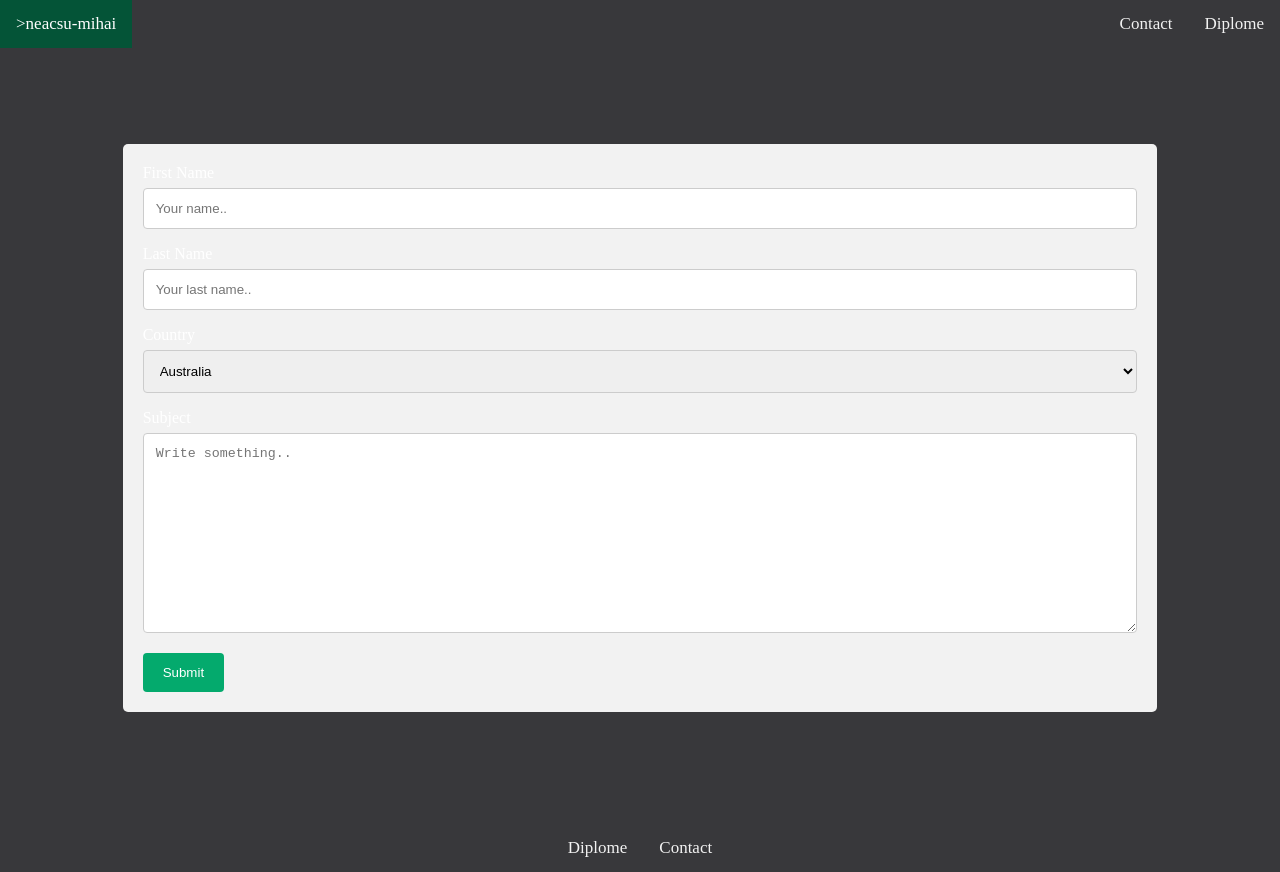
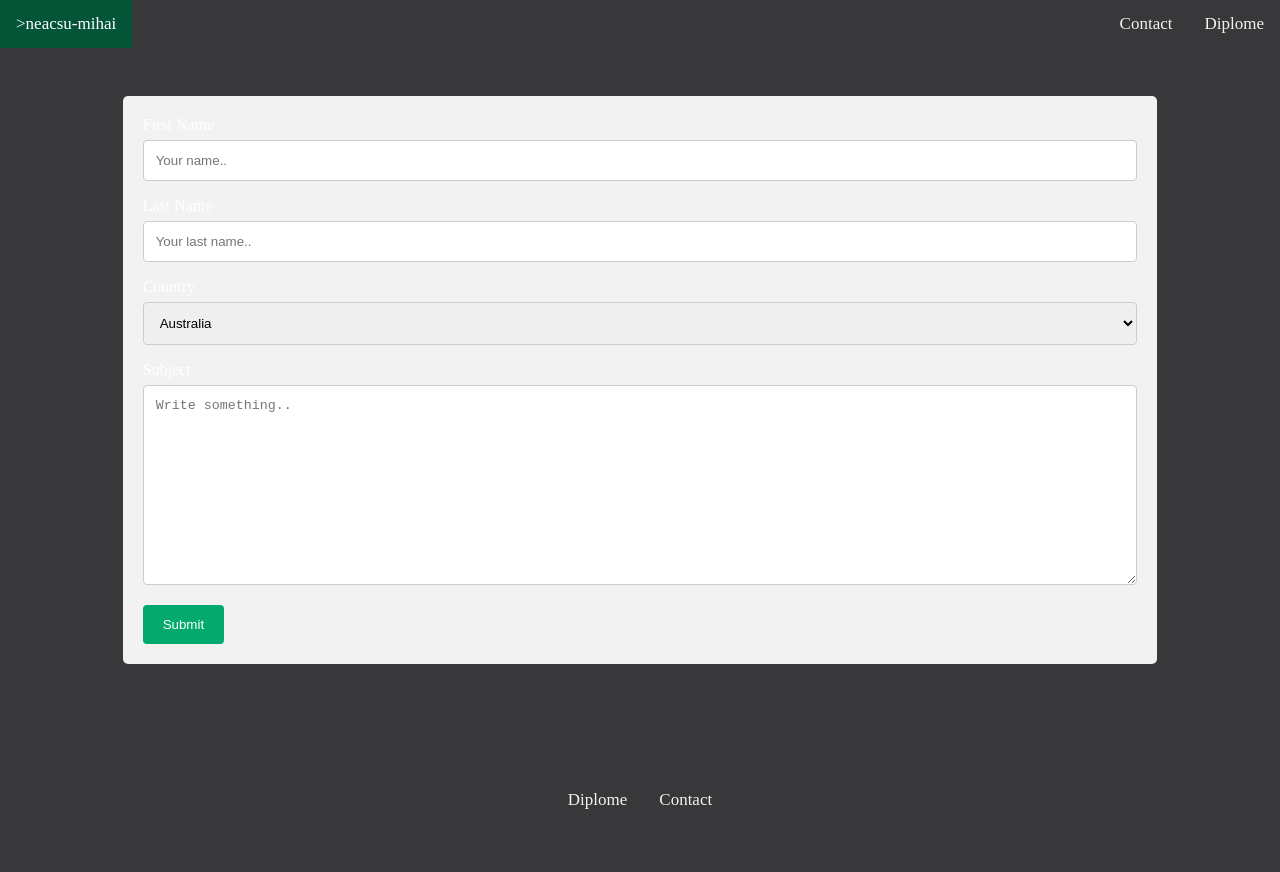
Before and after one commit to neacsumihai2005/neacsumihai2005.github.io, a plain HTML site: page contact.html in a window 1280 px wide. After the commit the page ends 824 px from the top, so only its background shows below. Drawn offline with Linux system fonts and the light colour scheme.

Commit message:
changed padding

```diff
--- a/contact.html
+++ b/contact.html
@@ -11,7 +11,7 @@
         <a href="diplome.html" class="normal">Diplome</a>
         <a href="contact.html" class="normal">Contact</a>
      </div>
-  <main>
+  <main class = "diplome">
     <nav></nav>
     <articol>
         <div class="container">
--- a/style.css
+++ b/style.css
@@ -99,7 +99,7 @@ body {
         padding-bottom: 5%;
     }
   main {
-    padding-top: 10%;
+    padding-top: 10vh;
     display: grid;
     grid-template-columns: 1fr 10fr 1fr;
     /* grid-template-columns: ? 4fr ?;
```
